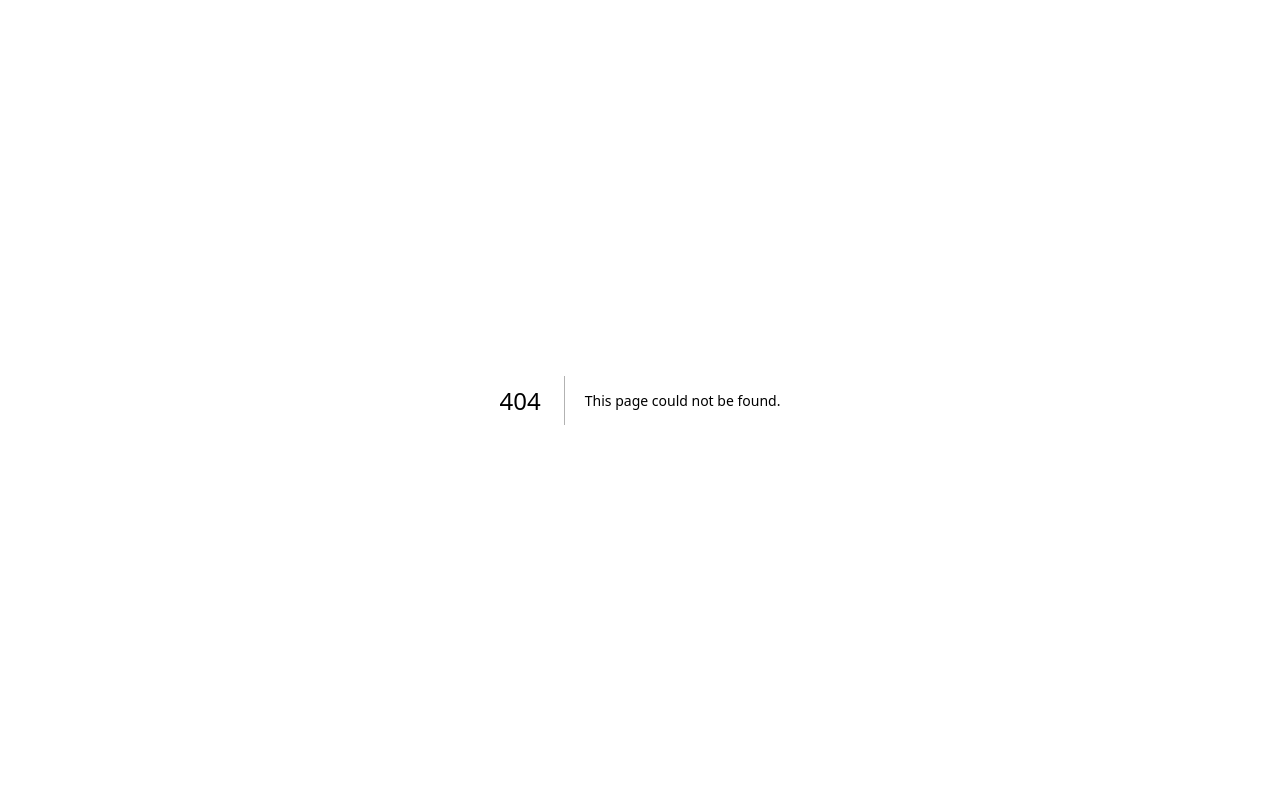
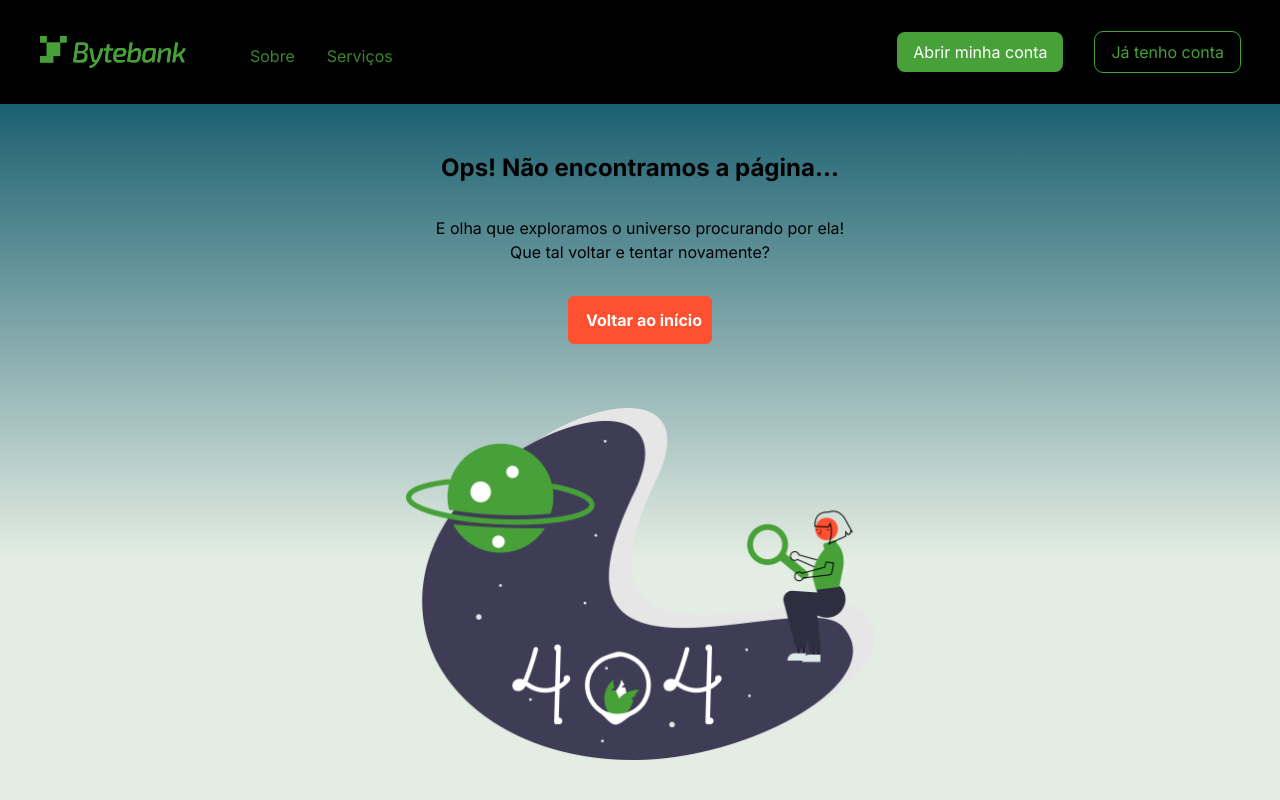
Before and after one commit to brunoslash76/sistema-financeiro, a Next.js app: page /not-found in a window 1280 px wide. Before the commit this address had no page. Shown: the top 800 px of the page. Built offline with nearby package versions, Linux system fonts and the light colour scheme.

Commit message:
feat: add 404 screen

```diff
--- /dev/null
+++ b/src/app/(unauthenticated)/not-found/page.tsx
@@ -0,0 +1,20 @@
+import Image from "next/image";
+import Link from "next/link";
+
+export default function NotFound() {
+  return (
+    <section className="flex flex-col pt-12 max-w-[1200px] mx-auto justify-center gap-8 text-black pb-10">
+      <header className="w-full">
+        <h1 className="text-2xl font-bold mx-auto text-center">Ops! Não encontramos a página...</h1>
+      </header>
+      <div>
+        <p className="text-center">E olha que exploramos o universo procurando por ela!</p>
+        <p className="text-center">Que tal voltar e tentar novamente?</p>
+      </div>
+      <Link href={'/'} className="place-self-center mb-8">
+        <button className="w-[144px] h-[48px] cursor-pointer rounded-md border border-tertiary-400 bg-tertiary-400 py-2 pl-2 text-p outline-2 font-bold text-white">Voltar ao início</button>
+      </Link>
+      <Image src="/404.png" alt="" width={470} height={354} className="place-self-center pb-6 lg:pb-20"/>
+    </section>
+  )
+}
--- a/src/app/dashboard/invoices/[id]/edit/page.tsx
+++ b/src/app/dashboard/invoices/[id]/edit/page.tsx
@@ -2,7 +2,7 @@
 
 import { updatePage } from "@/lib/actions";
 import { useInvoiceProvider } from "@/lib/invoices-context";
-import { useSearchParams } from "next/navigation";
+import { redirect, useSearchParams } from "next/navigation";
 import { useState } from "react";
 
 
@@ -13,7 +13,7 @@ export default function EditInvoice() {
   const {useGetInvoice, usePatchInvoice} = useInvoiceProvider()
   const invoice = useGetInvoice(id)
 
-  if(!invoice) throw new Error("n tem invoice")
+  if(!invoice) redirect('/not-found')
   const [editInvoice, setEditInvoice] = useState(invoice)
 
   const onChangeType = (event) => {
```
Also changed, not shown: public/404.png (added).
